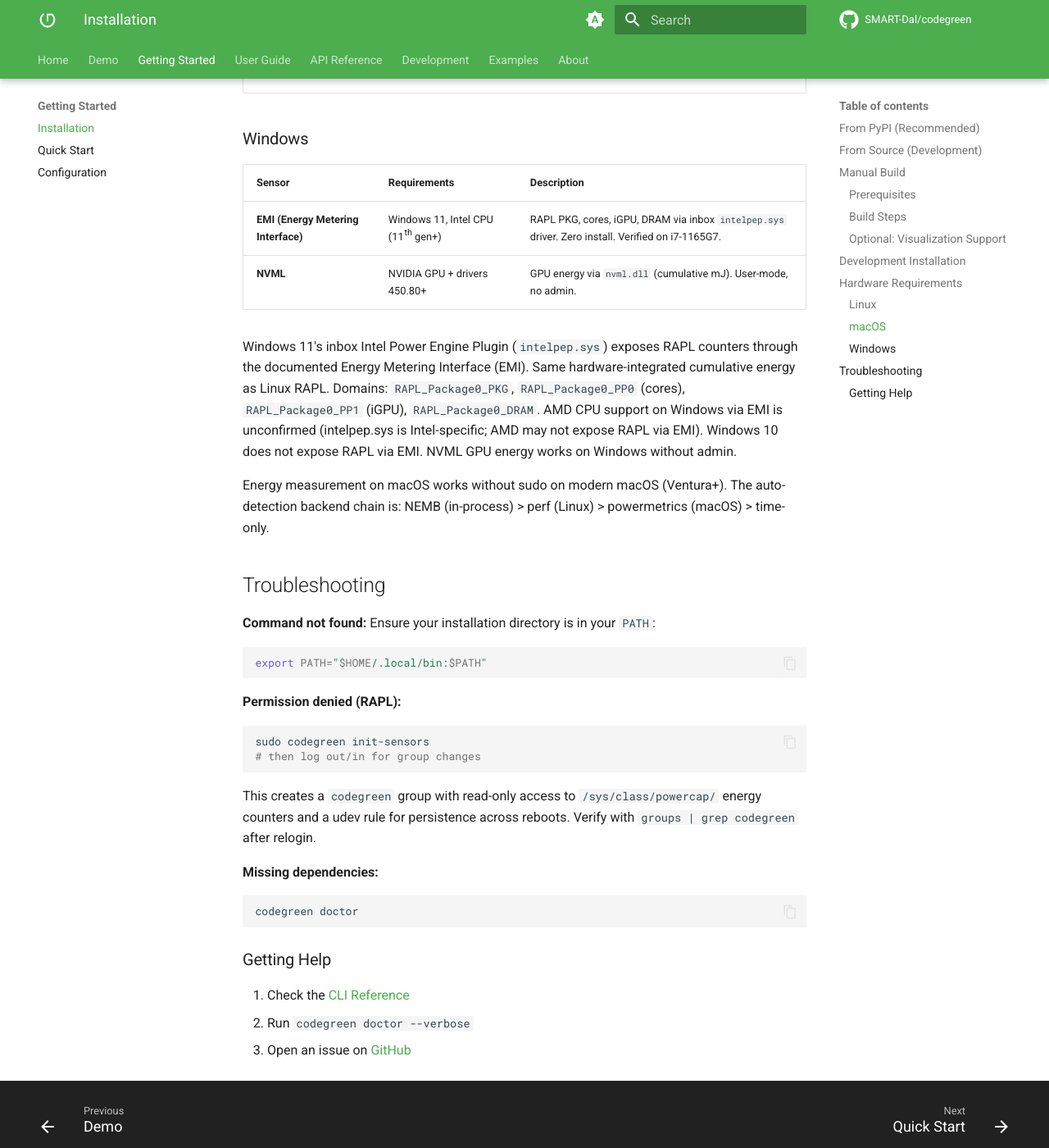
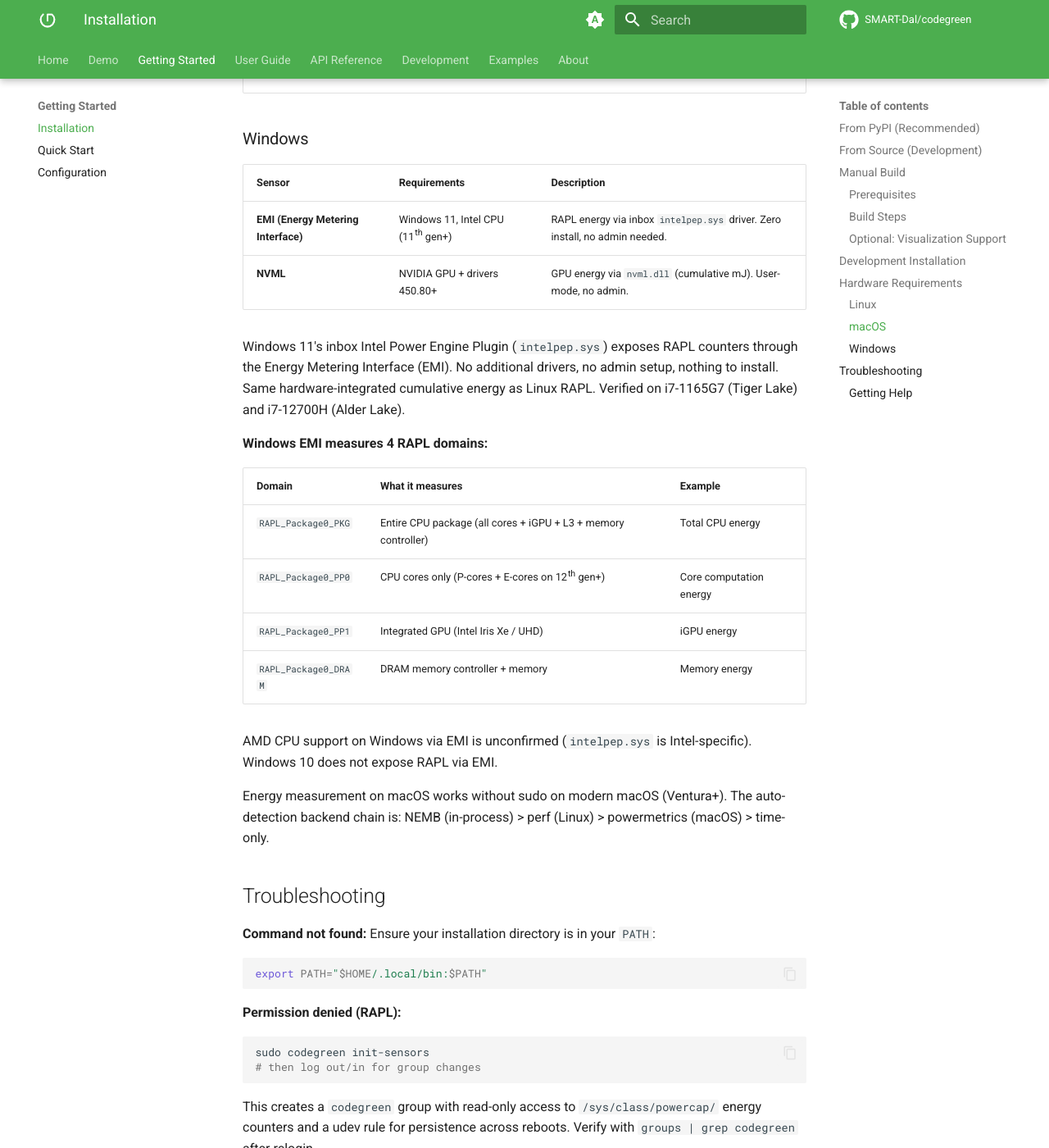
Before and after one commit to SMART-Dal/codegreen, an MkDocs documentation site: the page built from docs/website/docs/getting-started/installation.md, in a window 1280 px wide and 1400 px high, scrolled down 3102 px. Shown: the whole window at 82% size. Built offline with MkDocs 1.6.1 and Material for MkDocs 9.7.7, drawn with Linux system fonts in a browser that asks for light colours; comment, search, counter and statistics services are not loaded.

Commit message:
docs: clarify Windows EMI measures 4 RAPL domains (PKG+cores+iGPU+DRAM), no admin needed

```diff
--- a/docs/website/docs/getting-started/installation.md
+++ b/docs/website/docs/getting-started/installation.md
@@ -124,10 +124,21 @@ CodeGreen's NEMB (Native Energy Measurement Backend) auto-detects available ener
 
 | Sensor | Requirements | Description |
 |--------|--------------|-------------|
-| **EMI (Energy Metering Interface)** | Windows 11, Intel CPU (11th gen+) | RAPL PKG, cores, iGPU, DRAM via inbox `intelpep.sys` driver. Zero install. Verified on i7-1165G7. |
+| **EMI (Energy Metering Interface)** | Windows 11, Intel CPU (11th gen+) | RAPL energy via inbox `intelpep.sys` driver. Zero install, no admin needed. |
 | **NVML** | NVIDIA GPU + drivers 450.80+ | GPU energy via `nvml.dll` (cumulative mJ). User-mode, no admin. |
 
-Windows 11's inbox Intel Power Engine Plugin (`intelpep.sys`) exposes RAPL counters through the documented Energy Metering Interface (EMI). Same hardware-integrated cumulative energy as Linux RAPL. Domains: `RAPL_Package0_PKG`, `RAPL_Package0_PP0` (cores), `RAPL_Package0_PP1` (iGPU), `RAPL_Package0_DRAM`. AMD CPU support on Windows via EMI is unconfirmed (intelpep.sys is Intel-specific; AMD may not expose RAPL via EMI). Windows 10 does not expose RAPL via EMI. NVML GPU energy works on Windows without admin.
+Windows 11's inbox Intel Power Engine Plugin (`intelpep.sys`) exposes RAPL counters through the Energy Metering Interface (EMI). No additional drivers, no admin setup, nothing to install. Same hardware-integrated cumulative energy as Linux RAPL. Verified on i7-1165G7 (Tiger Lake) and i7-12700H (Alder Lake).
+
+**Windows EMI measures 4 RAPL domains:**
+
+| Domain | What it measures | Example |
+|--------|-----------------|---------|
+| `RAPL_Package0_PKG` | Entire CPU package (all cores + iGPU + L3 + memory controller) | Total CPU energy |
+| `RAPL_Package0_PP0` | CPU cores only (P-cores + E-cores on 12th gen+) | Core computation energy |
+| `RAPL_Package0_PP1` | Integrated GPU (Intel Iris Xe / UHD) | iGPU energy |
+| `RAPL_Package0_DRAM` | DRAM memory controller + memory | Memory energy |
+
+AMD CPU support on Windows via EMI is unconfirmed (`intelpep.sys` is Intel-specific). Windows 10 does not expose RAPL via EMI.
 
 Energy measurement on macOS works without sudo on modern macOS (Ventura+). The auto-detection backend chain is: NEMB (in-process) > perf (Linux) > powermetrics (macOS) > time-only.
 
```
